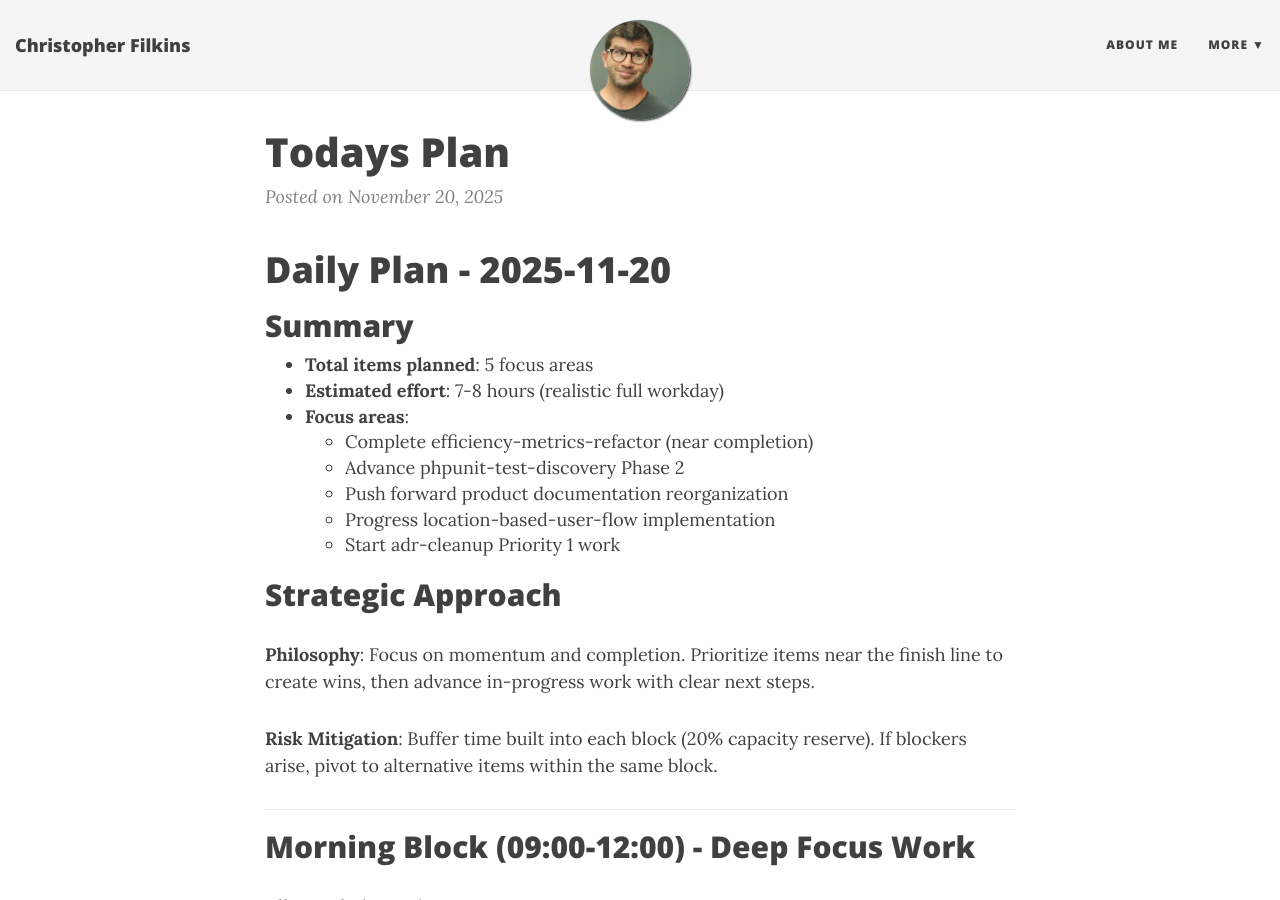
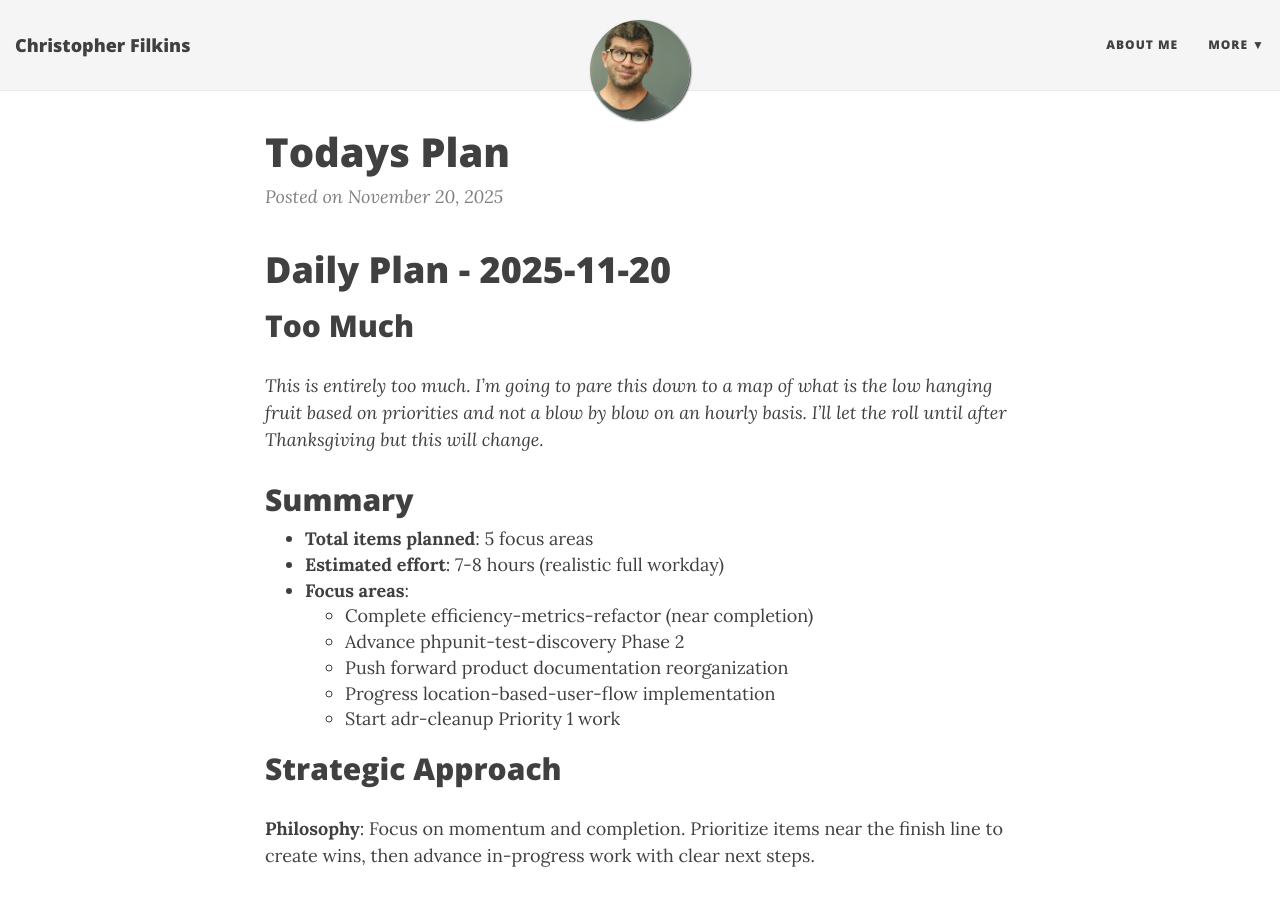
Before and after one commit to filchyboy/filchyboy.github.io, a Jekyll site: the page built from _posts/2025-11-20-todays-plan.md, in a window 1280 px wide and 900 px high. Built offline with Jekyll 4.4.1, drawn with Linux system fonts in a browser that asks for light colours; nearby versions of some CDN libraries.

Commit message:
Add introductory note to daily plan for prioritization

```diff
--- a/_posts/2025-11-20-todays-plan.md
+++ b/_posts/2025-11-20-todays-plan.md
@@ -1,4 +1,8 @@
 # Daily Plan - 2025-11-20
+
+## Too Much
+
+*This is entirely too much. I'm going to pare this down to a map of what is the low hanging fruit based on priorities and not a blow by blow on an hourly basis. I'll let the roll until after Thanksgiving but this will change.*
 
 ## Summary
 - **Total items planned**: 5 focus areas
```
